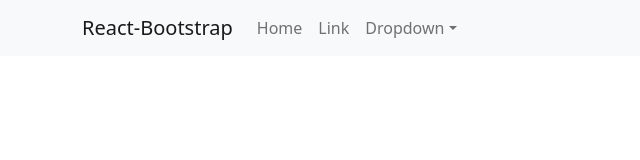
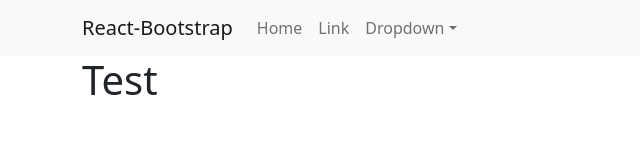
Before and after one commit to belkhiritaha/projet-ZZ2-F5, a React (Create React App) app in the folder azzure/: page / in a window 1280 px wide. Shown: the top 160 px of the page, without its empty margins (0-640 px from the left). Built offline with nearby package versions, Linux system fonts and the light colour scheme.

Commit message:
added main content container, to do: add sidebar and main content div

```diff
--- a/azzure/src/App.js
+++ b/azzure/src/App.js
@@ -1,11 +1,17 @@
 import logo from './logo.svg';
 import './App.css';
 import BasicExample from './navbar';
+import Container from 'react-bootstrap/Container';
 
 function App() {
     // return navbar
     return (
-        <BasicExample />
+        <>
+            <BasicExample />
+            <Container>
+                <h1>Test</h1>
+            </Container>
+        </>
     );
 }
 
```
